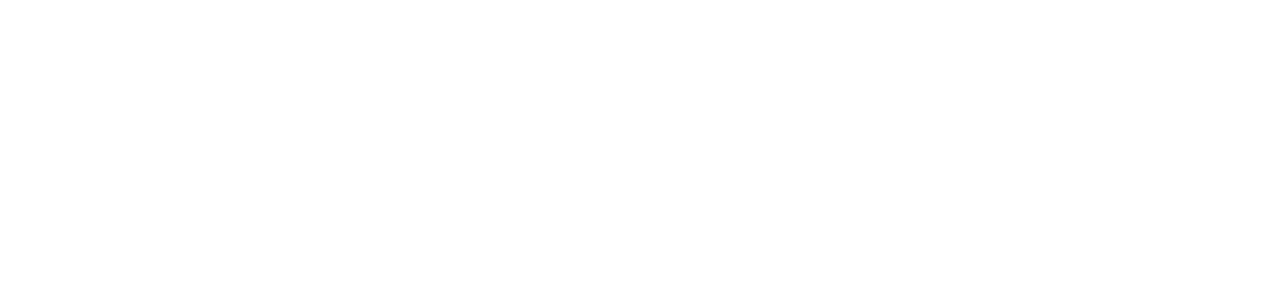
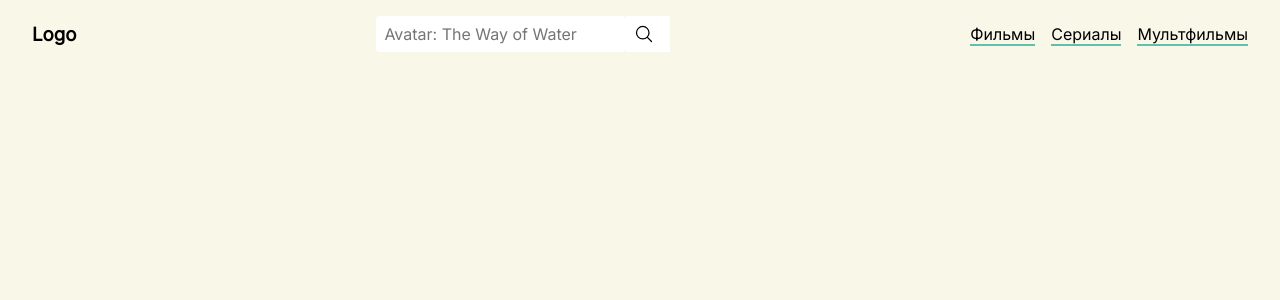
Before and after one commit to Dastan64/movies, a React (Vite) app: page / in a window 1280 px wide. Shown: the top 300 px of the page. Built offline with nearby package versions, Linux system fonts and the light colour scheme; no server answers.

Commit message:
feat: добавил набросок шапки и переменные окружения

```diff
--- a/index.html
+++ b/index.html
@@ -1,13 +1,16 @@
 <!DOCTYPE html>
 <html lang="en">
-  <head>
-    <meta charset="UTF-8" />
-    <link rel="icon" type="image/svg+xml" href="/vite.svg" />
-    <meta name="viewport" content="width=device-width, initial-scale=1.0" />
+<head>
+    <meta charset="UTF-8"/>
+    <link rel="icon" type="image/svg+xml" href="/vite.svg"/>
+    <meta name="viewport" content="width=device-width, initial-scale=1.0"/>
     <title>Vite + React + TS</title>
-  </head>
-  <body>
+    <link rel="preconnect" href="https://fonts.googleapis.com">
+    <link rel="preconnect" href="https://fonts.gstatic.com" crossorigin>
+    <link href="https://fonts.googleapis.com/css2?family=Inter&display=swap" rel="stylesheet">
+</head>
+<body>
     <div id="root"></div>
     <script type="module" src="/src/main.tsx"></script>
-  </body>
+</body>
 </html>
--- a/package.json
+++ b/package.json
@@ -13,6 +13,7 @@
     "react-dom": "^18.2.0"
   },
   "devDependencies": {
+    "@types/node": "^18.13.0",
     "@types/react": "^18.0.27",
     "@types/react-dom": "^18.0.10",
     "@vitejs/plugin-react": "^3.1.0",
--- a/src/components/App/App.scss
+++ b/src/components/App/App.scss
@@ -1,3 +1,9 @@
 .app {
 
 }
+
+.wrapper {
+  max-width: 1440px;
+  margin: 0 auto 0;
+  padding: 0 16px;
+}
--- a/src/components/App/App.tsx
+++ b/src/components/App/App.tsx
@@ -1,9 +1,17 @@
-import React from 'react'
+import React, { useEffect } from 'react'
 import './App.scss'
+import Header from "../Header/Header";
 
 const App = () => {
+
+    useEffect(() => {
+        fetch(`${import.meta.env.VITE_REACT_APP_BASE_URL}/trending/movie/week?api_key=${import.meta.env.VITE_REACT_APP_API_KEY}`).then(response => response.json()).then(data => console.log(data));
+    }, [])
     return (
         <div className="app">
+            <div className="wrapper">
+                <Header/>
+            </div>
         </div>
     )
 }
--- /dev/null
+++ b/src/components/Header/Header.scss
@@ -0,0 +1,23 @@
+.header {
+  padding: 16px;
+  border-bottom-left-radius: 4px;
+  border-bottom-right-radius: 4px;
+
+  &__container {
+    display: flex;
+    align-items: center;
+    justify-content: space-between;
+  }
+
+  .list {
+    display: flex;
+    gap: 16px;
+    list-style: none;
+
+    &__link {
+      text-decoration: none;
+      color: #000;
+      border-bottom: 2px solid var(--primary);
+    }
+  }
+}
--- a/src/components/Header/Header.tsx
+++ b/src/components/Header/Header.tsx
@@ -1,9 +1,19 @@
 import React from 'react';
+import "./Header.scss";
+import SearchPanel from "../SearchPanel/SearchPanel";
 
 const Header = () => {
     return (
-        <header>
-
+        <header className='header'>
+            <div className="header__container">
+                <h3>Logo</h3>
+                <SearchPanel/>
+                <ul className="header__list list">
+                    <li className="list__item"><a href="#" className="list__link">Фильмы</a></li>
+                    <li className="list__item"><a href="#" className="list__link">Сериалы</a></li>
+                    <li className="list__item"><a href="#" className="list__link">Мультфильмы</a></li>
+                </ul>
+            </div>
         </header>
     );
 };
--- /dev/null
+++ b/src/components/SearchPanel/SearchPanel.scss
@@ -0,0 +1,30 @@
+.search {
+  &__form {
+    display: flex;
+  }
+
+  &__input {
+    padding: 8px;
+    border: none;
+    border-radius: 4px;
+    background-color: var(--white);
+    outline: none;
+    font-size: 1rem;
+  }
+
+  &__btn {
+    display: flex;
+    justify-content: center;
+    align-items: center;
+    cursor: pointer;
+    padding: 8px 16px 8px 8px;
+    border: none;
+    background-color: var(--white);
+
+    svg {
+      width: 20px;
+      flex-shrink: 0;
+      height: 20px;
+    }
+  }
+}
--- /dev/null
+++ b/src/components/SearchPanel/SearchPanel.tsx
@@ -0,0 +1,22 @@
+import React from 'react';
+import "./SearchPanel.scss";
+
+const SearchPanel = () => {
+    return (
+        <div className='search'>
+            <form action="" className="search__form">
+                <input className='search__input' type="text" placeholder={'Avatar: The Way of Water'}/>
+                <button type={"submit"} className='search__btn'>
+                    <svg xmlns="http://www.w3.org/2000/svg" fill="none" viewBox="0 0 24 24" strokeWidth={1.5} width={20}
+                         height={20}
+                         stroke="currentColor">
+                        <path strokeLinecap="round" strokeLinejoin="round"
+                              d="M21 21l-5.197-5.197m0 0A7.5 7.5 0 105.196 5.196a7.5 7.5 0 0010.607 10.607z"/>
+                    </svg>
+                </button>
+            </form>
+        </div>
+    );
+};
+
+export default SearchPanel;
--- a/src/index.css
+++ b/src/index.css
@@ -3,3 +3,19 @@
     padding: 0;
     box-sizing: border-box;
 }
+
+:root {
+    --primary: #61bfad;
+    --black: #000;
+    --white: #fff;
+    --background: #f9f7e8;
+}
+
+body {
+    font-family: 'Inter', sans-serif;
+    background-color: var(--background);
+}
+
+button, input {
+    font-family: 'Inter', sans-serif;
+}
```
Also changed, not shown: tsconfig.json (+17 -4 lines), 2 other files (tests, documents, lock files or other folders).
